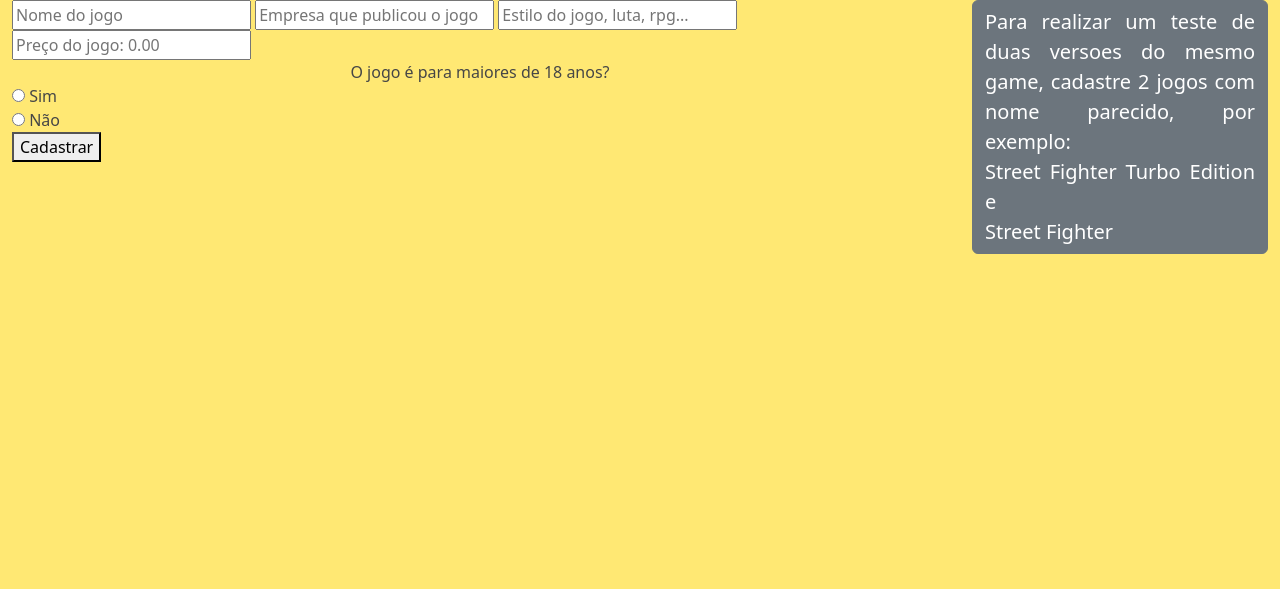
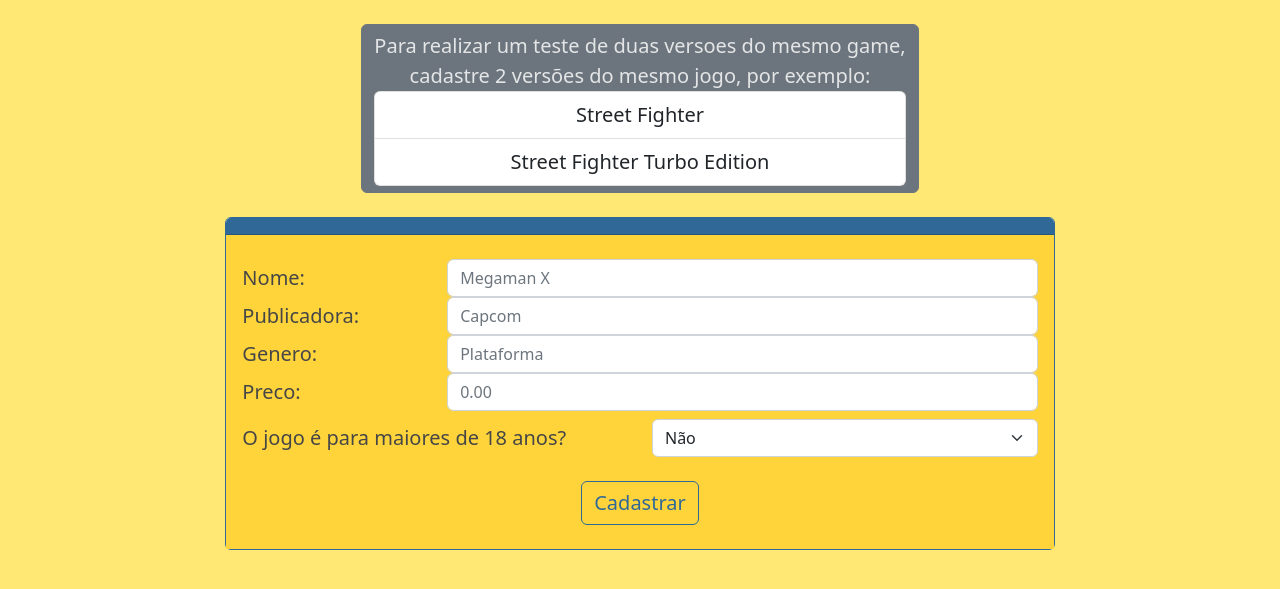
Before and after one commit to CarlosNR/Ston, a Flask app: page /insert/jogo in a window 1280 px wide. Shown: the part 86-675 px from the top of the page. Run offline with Flask 3, Linux system fonts and the light colour scheme; some libraries are stand-ins or nearby versions.

Commit message:
front: cadastraJogo1

```diff
--- a/src/static/css/main.css
+++ b/src/static/css/main.css
@@ -21,6 +21,7 @@ hr{
 p{
     text-align: center;
     margin: 0 !important;
+    font-size: 20px;
 }
 
 #rowHome{
@@ -141,7 +142,7 @@ primeiro de seu contexto. Eis a redundancia: */
 
 @media (max-width: 991px) {
     p{
-        font-size: calc(20px + (26 - 20) * ((100vw - 300px) / (1600 - 300))) !important;
+        font-size: calc(18px + (24 - 20) * ((100vw - 300px) / (1600 - 300))) !important;
     }
 
 }
--- a/src/templates/public/Jogos/cadastraJogo1.html
+++ b/src/templates/public/Jogos/cadastraJogo1.html
@@ -2,38 +2,83 @@
 
 {% block content %}
 
-{% if mensagem %}
-    {{mensagem}}
-    {% endif %}
+<div class="row justify-content-center align-items-center text-center mt-4">
+    <div class="col-8 col-sm-6">
+        <button type="button" class="btn btn-secondary" data-toggle="tooltip" data-placement="top" title="Tooltip on top">
+            <p style="text-align: center; color: #ffffffd0;">
+                Para realizar um teste de duas versoes do mesmo game,<br>
+                cadastre 2 versões do mesmo jogo, por exemplo:<br>
+            </p>
+            <ul class="list-group">
+                <li class="list-group-item">Street Fighter</li>
+                <li class="list-group-item">Street Fighter Turbo Edition</li>
+            </ul>
+        </button>
+    </div>
+</div>
 
-    <div class="row">
-        <div class="col-sm-9">
-            <form action="/insert/jogo" method="POST">
-                <input type="text" name="nome" placeholder="Nome do jogo">
-                <input type="text" name="publicadora" placeholder="Empresa que publicou o jogo">
-                <input type="text" name="genero" placeholder="Estilo do jogo, luta, rpg...">
-                <input type="number" name="preco" placeholder="Preço do jogo: 0.00" min="0" step="0.1">
+<div class="row justify-content-center mt-4">
+    <div class="col-10 col-md-8 align-items-center">
+        <div class="card" id="card">
+            <div class="card-header" id="cardHeader">
+                {% if mensagem %}
+                    <p>{{mensagem}}</p>
+                {% endif %}
+            </div>
+            <div class="card-body" id="cardBody">
+                <form name="formCadastraJogo" action="/insert/jogo" method="POST">
 
-                <p>O jogo é para maiores de 18 anos?</p>
-                    <input type="radio" id="maior18" name="maior18" value="True">
-                    <label for="maior18">Sim</label><br>
-                    <input type="radio" id="menor18" name="maior18" value="False">
-                    <label for="menor18">Não</label><br>
+                    <div class="row my-2 justify-content-center align-items-center">
 
-                <button type="submit">Cadastrar</button>
-            </form>        </div>
-        <div class="col-sm">
-            <button type="button" class="btn btn-secondary" data-toggle="tooltip" data-placement="top" title="Tooltip on top">
-                <p style="text-align: justify;">
-                    Para realizar um teste de duas versoes do mesmo game, cadastre 2 jogos com nome parecido, por exemplo:<br>
-                    Street Fighter Turbo Edition e <br>
-                    Street Fighter
-                </p>
-            </button>
+                        <div class="col-4 col-sm-3"><label for="nome" class="form-label">
+                            <p>Nome:</p></label>
+                        </div>
+                        <div class="col-8 col-sm-9"><input type="text" name="nome"
+                            placeholder="Megaman X" class="form-control"></div>
 
-        </div>
+                        <div class="col-4 col-sm-3"><label for="publicadora" class="form-label">
+                            <p>Publicadora:</p></label>
+                        </div>
+                        <div class="col-8 col-sm-9 align-items-center"><input type="text" name="publicadora"
+                            placeholder="Capcom" class="form-control"></div>
+
+                        <div class="col-4 col-sm-3"><label for="genero" class="form-label">
+                            <p>Genero:</p></label>
+                        </div>
+                        <div class="col-8 col-sm-9"><input type="text" name="genero"
+                            placeholder="Plataforma" class="form-control"></div>
+
+                        <div class="col-4 col-sm-3"><label for="preco" class="form-label" class="form-control">
+                            <p>Preco:</p></label>
+                        </div>
+                        <div class="col-8 col-sm-9"><input type="number" name="preco"
+                            placeholder="0.00" min="0" step="0.1" class="form-control"></div>
+
+                    </div>
+                    <div class="row my-2 justify-content-center align-items-center">
+
+                        <div class="col-6 col-sm-6">
+                            <p style="text-align: left;">O jogo é para maiores de 18 anos?</p>
+                        </div>
+
+                        <div class="col-6 col-sm-6 ">
+                            <select name="maior18" class="form-select">
+                                <option selected value="False">Não</option>
+                                <option value="True">Sim</option>
+                            </select>
+                        </div>
+
+
+                        <div class="col-12 mt-4 text-center"><button class="btn" type="submit" id="cardButton">Cadastrar</button></div>
+
+                    </div>
+
+                </form>
+            </div>
+          </div>
 
     </div>
+</div>
 
 
 {% endblock %}
```
Also changed, not shown: src/templates/public/Clientes/cadastraCliente.html (+31 -7 lines), src/templates/public/Clientes/listaCliente.html (+6 -1 lines), src/templates/public/Clientes/logaCliente.html (+9 -4 lines), src/static/js/validaCadastroCliente/Email.js (line endings or trailing spaces).
